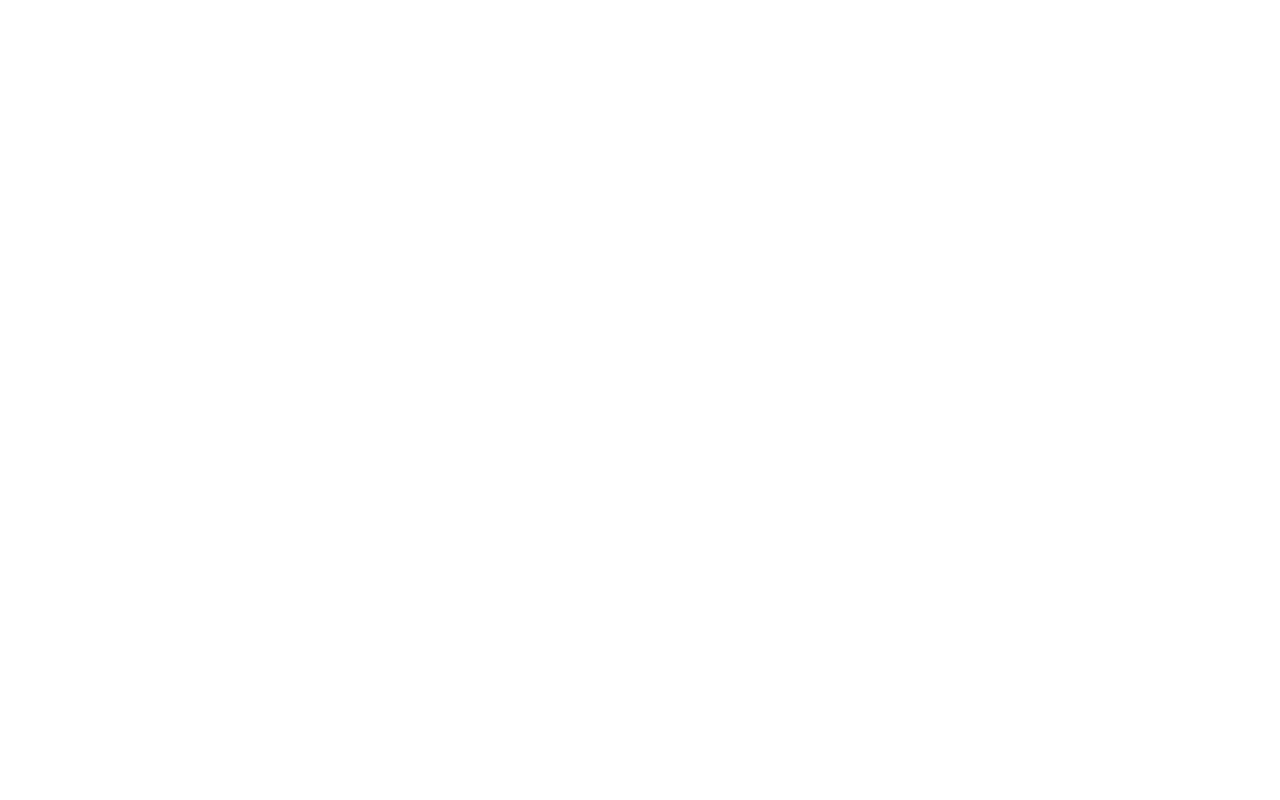
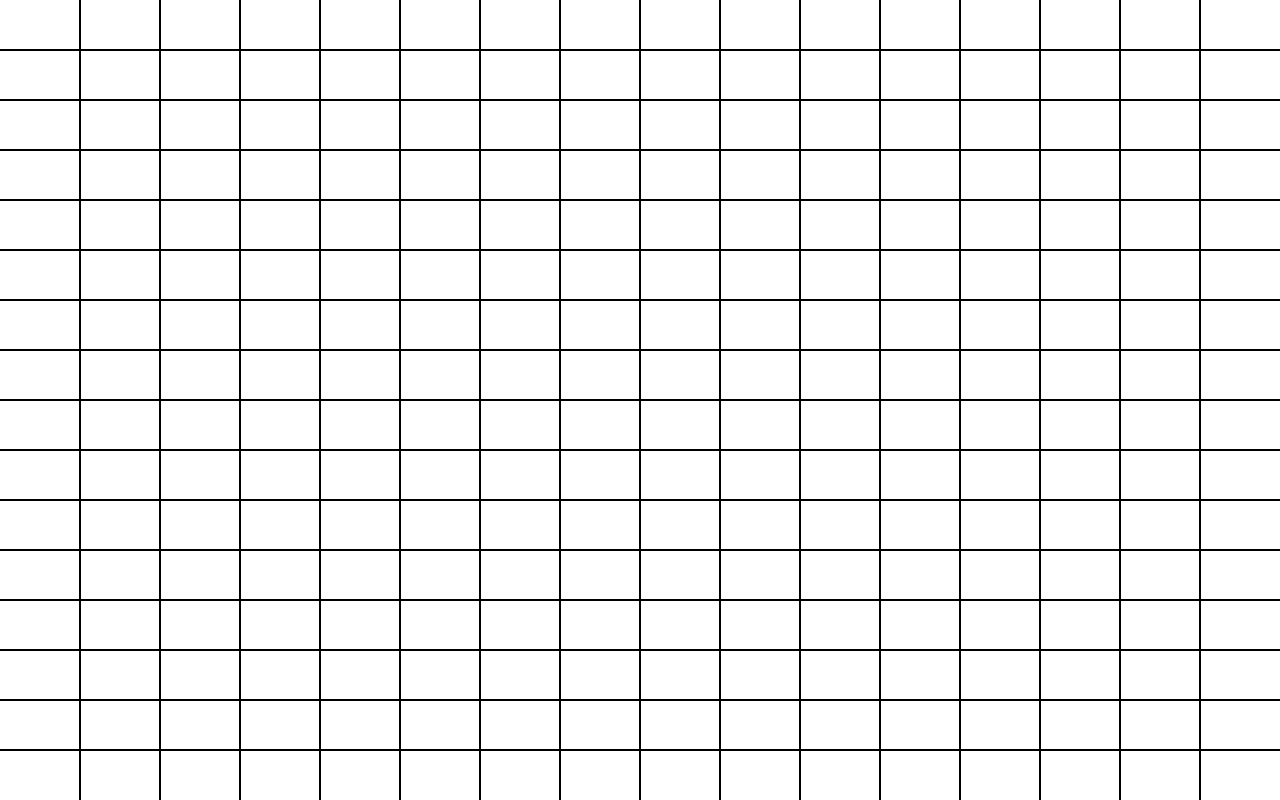
Before and after one commit to spiderzoast/etch-a-sketch, a plain HTML site: page index.html in a window 1280 px wide. Drawn offline with Linux system fonts and the light colour scheme.

Commit message:
Generate 16x16 grid

```diff
--- a/javascript.js
+++ b/javascript.js
@@ -0,0 +1,12 @@
+const container = document.querySelector(".container");
+
+for (let i = 0; i < 256; i++) {
+  createSquare();
+  console.log(`Square ${i} created!`);
+}
+
+function createSquare() {
+  const square = document.createElement("div");
+  container.appendChild(square);
+  return;
+}
--- a/style.css
+++ b/style.css
@@ -7,4 +7,14 @@
 
 .container {
   display: flex;
+  flex-wrap: wrap;
+  width: 100vw;
+  height: 100vh;
 }
+
+.container div {
+  flex: auto;
+  width: 6.25%;
+  height: 6.25%;
+  outline: 1px solid black;
+}
```
